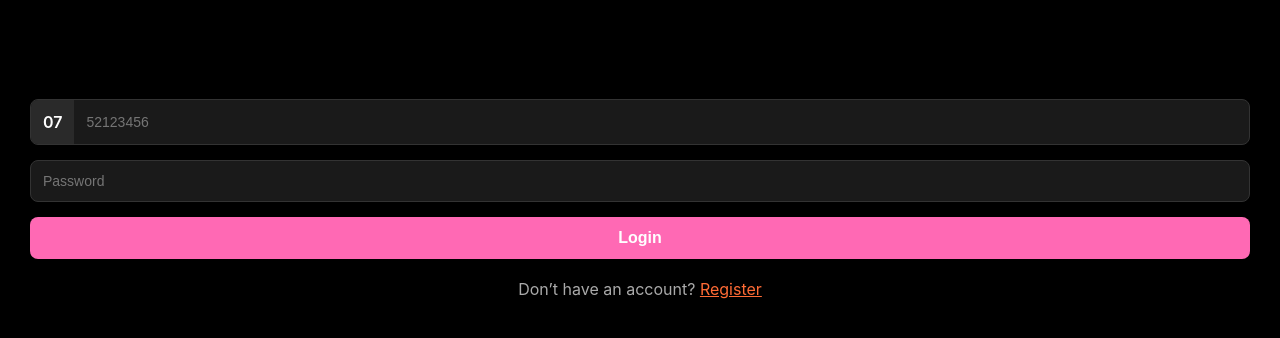
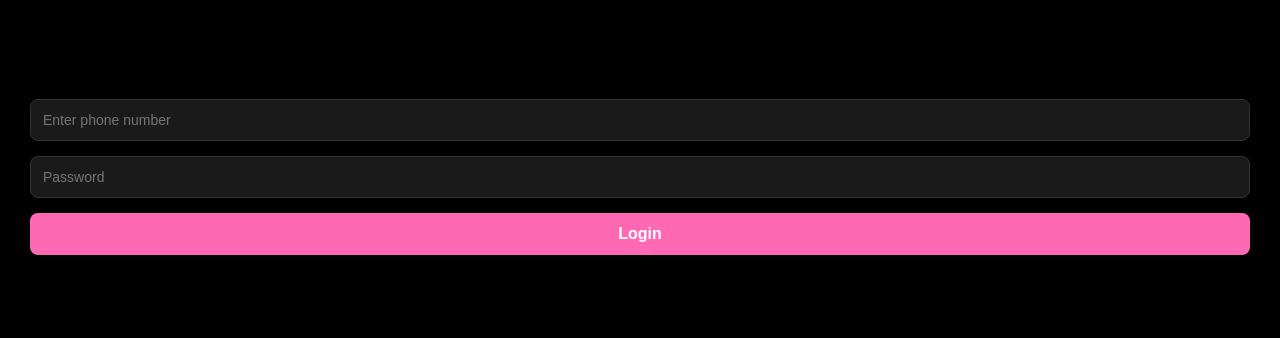
Before and after one commit to Molly256/hut-villa, a React (Create React App) app: page / in a window 1280 px wide. Shown: the top 338 px of the page. Built offline with nearby package versions, Linux system fonts and the light colour scheme.

Commit message:
Remove Render API, use Supabase for auth and dashboard

```diff
--- a/src/pages/Login.js
+++ b/src/pages/Login.js
@@ -1,10 +1,9 @@
 import { useState } from 'react';
 import { useNavigate } from 'react-router-dom';
-
-const API_URL = 'https://hut-villa-site-backend.onrender.com';
+import { supabase } from '../supabaseClient'; // adjust path to your client
 
 function Login({ onLogin }) {
-  const [phone, setPhone] = useState(''); // now 10 digits starting with 07
+  const [phone, setPhone] = useState('');
   const [password, setPassword] = useState('');
   const [loading, setLoading] = useState(false);
   const navigate = useNavigate();
@@ -14,35 +13,30 @@ function Login({ onLogin }) {
       alert('Please fill all fields');
       return;
     }
-    if (!/^07\d{8}$/.test(phone)) {
-      alert('Phone must be 10 digits starting with 07. Example: 0752123456');
-      return;
-    }
 
     setLoading(true);
     try {
-      // No more 256 prefix. Send phone as-is
-      const res = await fetch(`${API_URL}/api/login`, {
-        method: 'POST',
-        headers: { 'Content-Type': 'application/json' },
-        body: JSON.stringify({ phone: phone, password })
-      });
+      // Query Supabase directly. Adjust table/column names to match yours
+      const { data, error } = await supabase
+        .from('users') // your table name
+        .select('*')
+        .eq('phone', phone)
+        .eq('password', password) // better to use hashed passwords + auth
+        .single();
 
-      const data = await res.json();
-
-      if (!res.ok) {
-        alert(data.error || 'Login failed');
+      if (error || !data) {
+        alert(error?.message || 'No account found');
         setLoading(false);
         return;
       }
 
       const userData = {
-        phoneNumber: data.user.phoneNumber,
-        phone: data.user.phoneNumber,
-        role: data.user.role,
-        balance: data.user.balance,
-        nickname: data.user.nickname,
-        avatar: data.user.avatar
+        phoneNumber: data.phone,
+        phone: data.phone,
+        role: data.role,
+        balance: data.balance,
+        nickname: data.nickname,
+        avatar: data.avatar
       };
 
       localStorage.setItem('hutvilla_user', JSON.stringify(userData));
@@ -63,21 +57,13 @@ function Login({ onLogin }) {
     <div style={{ padding: '30px', background: '#000', minHeight: '100vh', color: '#fff' }}>
       <h2 style={{ textAlign: 'center', marginBottom: '20px' }}>Login</h2>
 
-      <div style={styles.phoneWrapper}>
-        <span style={styles.prefix}>07</span>
-        <input
-          type="tel"
-          placeholder="52123456"
-          value={phone.slice(2)} // show only last 8 digits
-          onChange={(e) => {
-            const digits = e.target.value.replace(/\D/g, '').slice(0, 8);
-            setPhone('07' + digits);
-          }}
-          style={styles.phoneInput}
-          inputMode="numeric"
-          maxLength={8}
-        />
-      </div>
+      <input
+        type="tel"
+        placeholder="Enter phone number"
+        value={phone}
+        onChange={(e) => setPhone(e.target.value)}
+        style={styles.input}
+      />
 
       <input
         type="password"
@@ -90,68 +76,13 @@ function Login({ onLogin }) {
       <button onClick={handleLogin} style={styles.button} disabled={loading}>
         {loading ? 'Logging in...' : 'Login'}
       </button>
-
-      <p style={{ textAlign: 'center', marginTop: '20px', color: '#aaa' }}>
-        Don’t have an account?{' '}
-        <span
-          onClick={() => navigate('/register')}
-          style={{ color: '#ff6b35', cursor: 'pointer', textDecoration: 'underline' }}
-        >
-          Register
-        </span>
-      </p>
     </div>
   );
 }
 
 const styles = {
-  phoneWrapper: {
-    display: 'flex',
-    alignItems: 'center',
-    marginBottom: '15px',
-    border: '1px solid #333',
-    borderRadius: '8px',
-    background: '#1a1a1a',
-    overflow: 'hidden'
-  },
-  prefix: {
-    padding: '12px',
-    background: '#2a2a2a',
-    color: '#fff',
-    fontWeight: '600',
-    userSelect: 'none'
-  },
-  phoneInput: {
-    flex: 1,
-    padding: '12px',
-    border: 'none',
-    background: 'transparent',
-    color: '#fff',
-    fontSize: '14px',
-    outline: 'none'
-  },
-  input: {
-    width: '100%',
-    padding: '12px',
-    marginBottom: '15px',
-    borderRadius: '8px',
-    border: '1px solid #333',
-    fontSize: '14px',
-    background: '#1a1a1a',
-    color: '#fff',
-    outline: 'none'
-  },
-  button: {
-    width: '100%',
-    padding: '12px',
-    background: '#ff6b35',
-    color: '#fff',
-    border: 'none',
-    borderRadius: '8px',
-    fontSize: '16px',
-    fontWeight: '600',
-    cursor: 'pointer'
-  }
+  input: { width: '100%', padding: '12px', marginBottom: '15px', borderRadius: '8px', border: '1px solid #333', fontSize: '14px', background: '#1a1a1a', color: '#fff', outline: 'none' },
+  button: { width: '100%', padding: '12px', background: '#ff6b35', color: '#fff', border: 'none', borderRadius: '8px', fontSize: '16px', fontWeight: '600', cursor: 'pointer' }
 };
 
 export default Login;
--- a/src/pages/Register.js
+++ b/src/pages/Register.js
@@ -1,10 +1,9 @@
 import { useState } from 'react';
 import { useNavigate } from 'react-router-dom';
-
-const API_URL = 'https://hut-villa-site-backend.onrender.com';
+import { supabase } from '../supabaseClient'; // update path to your client
 
 function Register({ onRegister }) {
-  const [phone, setPhone] = useState(''); // now 10 digits, starting with 07
+  const [phone, setPhone] = useState('');
   const [password, setPassword] = useState('');
   const [repeatPassword, setRepeatPassword] = useState('');
   const [loading, setLoading] = useState(false);
@@ -15,10 +14,6 @@ function Register({ onRegister }) {
       alert('Please fill all fields');
       return;
     }
-    if (!/^07\d{8}$/.test(phone)) {
-      alert('Phone must be 10 digits starting with 07. Example: 0752123456');
-      return;
-    }
     if (password !== repeatPassword) {
       alert('Passwords do not match');
       return;
@@ -26,28 +21,39 @@ function Register({ onRegister }) {
 
     setLoading(true);
     try {
-      // No more 256 prefix. Send phone as-is
-      const res = await fetch(`${API_URL}/api/register`, {
-        method: 'POST',
-        headers: { 'Content-Type': 'application/json' },
-        body: JSON.stringify({ phone: phone, password })
-      });
+      // Check if phone already exists
+      const { data: existing } = await supabase
+        .from('users') // change to your table name
+        .select('phone')
+        .eq('phone', phone)
+        .single();
 
-      const data = await res.json();
+      if (existing) {
+        alert('Phone number already registered');
+        setLoading(false);
+        return;
+      }
 
-      if (!res.ok) {
-        alert(data.error || 'Registration failed');
+      // Insert new user
+      const { data, error } = await supabase
+        .from('users') // change to your table name
+        .insert([{ phone: phone, password: password }]) // hash passwords in prod
+        .select()
+        .single();
+
+      if (error) {
+        alert(error.message || 'Registration failed');
         setLoading(false);
         return;
       }
 
       const userData = {
-        phoneNumber: data.user.phoneNumber,
-        phone: data.user.phoneNumber,
-        role: data.user.role || 'user',
-        balance: data.user.balance || 0,
-        nickname: data.user.nickname || 'User',
-        avatar: data.user.avatar || ''
+        phoneNumber: data.phone,
+        phone: data.phone,
+        role: data.role || 'user',
+        balance: data.balance || 0,
+        nickname: data.nickname || 'User',
+        avatar: data.avatar || ''
       };
 
       localStorage.setItem('hutvilla_user', JSON.stringify(userData));
@@ -68,21 +74,13 @@ function Register({ onRegister }) {
     <div style={{ padding: '30px', background: '#000', minHeight: '100vh', color: '#fff' }}>
       <h2 style={{ textAlign: 'center', marginBottom: '20px' }}>Register</h2>
 
-      <div style={styles.phoneWrapper}>
-        <span style={styles.prefix}>07</span>
-        <input
-          type="tel"
-          placeholder="52123456"
-          value={phone.slice(2)} // show only last 8 digits in input
-          onChange={(e) => {
-            const digits = e.target.value.replace(/\D/g, '').slice(0, 8);
-            setPhone('07' + digits);
-          }}
-          style={styles.phoneInput}
-          inputMode="numeric"
-          maxLength={8}
-        />
-      </div>
+      <input
+        type="tel"
+        placeholder="Enter phone number"
+        value={phone}
+        onChange={(e) => setPhone(e.target.value)}
+        style={styles.input}
+      />
 
       <input
         type="password"
@@ -118,31 +116,6 @@ function Register({ onRegister }) {
 }
 
 const styles = {
-  phoneWrapper: {
-    display: 'flex',
-    alignItems: 'center',
-    marginBottom: '15px',
-    border: '1px solid #333',
-    borderRadius: '8px',
-    background: '#1a1a1a',
-    overflow: 'hidden'
-  },
-  prefix: {
-    padding: '12px',
-    background: '#2a2a2a',
-    color: '#fff',
-    fontWeight: '600',
-    userSelect: 'none'
-  },
-  phoneInput: {
-    flex: 1,
-    padding: '12px',
-    border: 'none',
-    background: 'transparent',
-    color: '#fff',
-    fontSize: '14px',
-    outline: 'none'
-  },
   input: {
     width: '100%',
     padding: '12px',
```
Also changed, not shown: src/pages/Dashboard.js (+34 -15 lines).
